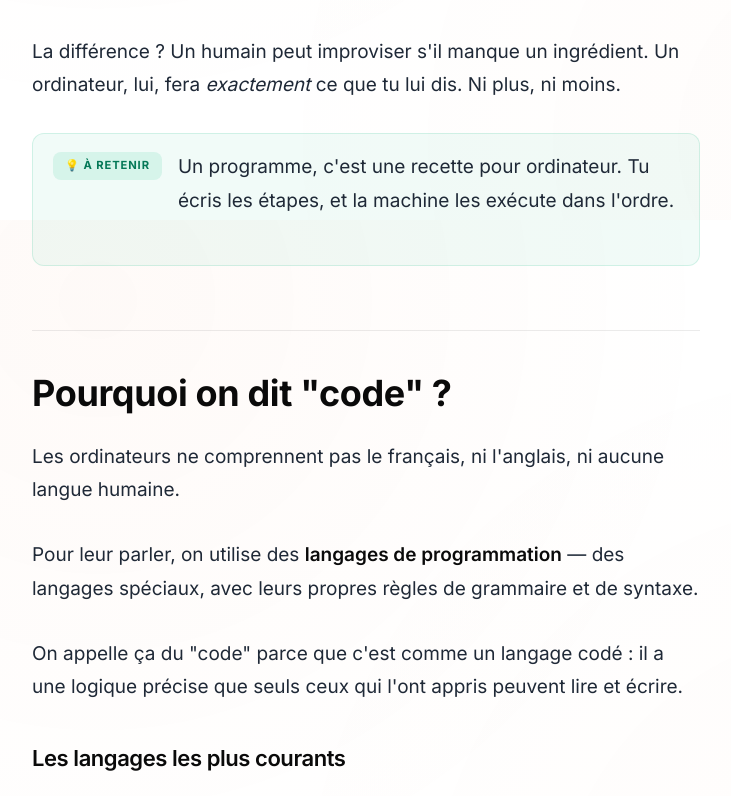
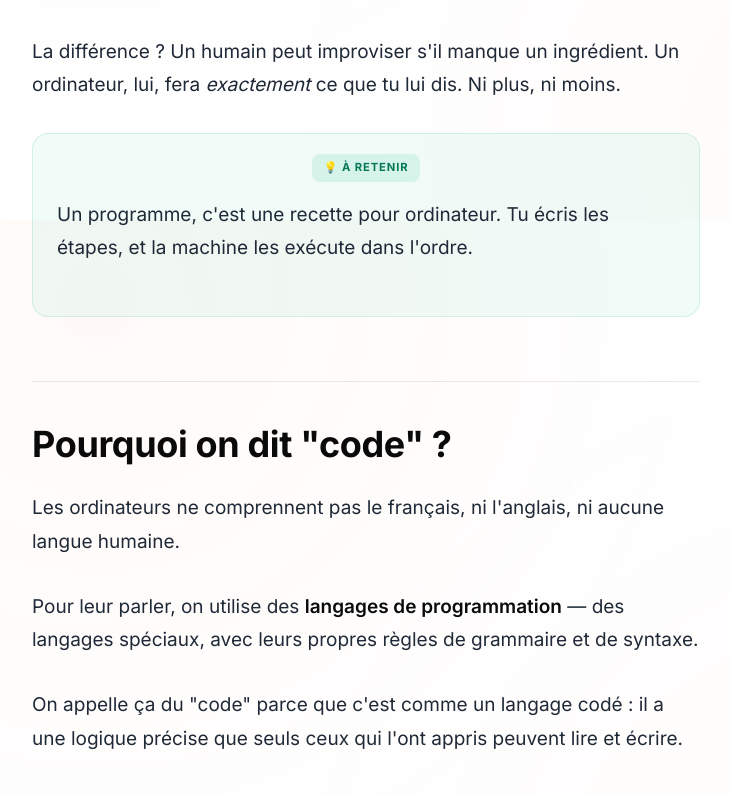
Before and after one commit to NovaIA25/lscript, a Next.js app: page /guide/programmer in a window 1280 px wide. Shown: the part 1380-2176 px from the top of the page, without its empty margins (158-889 px from the left). Built offline with nearby package versions, Linux system fonts and the light colour scheme.

Commit message:
style: callouts with centered title on top and content below

```diff
--- a/styles/globals.css
+++ b/styles/globals.css
@@ -1112,10 +1112,11 @@ pre code {
 .callout {
   position: relative;
   display: flex;
-  align-items: flex-start;
+  flex-direction: column;
+  align-items: center;
   gap: var(--space-4);
-  padding: var(--space-4) var(--space-5);
-  border-radius: var(--radius-lg);
+  padding: var(--space-5) var(--space-6);
+  border-radius: var(--radius-xl);
   margin: var(--space-8) 0;
   background: var(--callout-bg, rgba(16, 185, 129, 0.06));
   border: 1px solid var(--callout-border, rgba(16, 185, 129, 0.15));
@@ -1127,7 +1128,7 @@ pre code {
   border-color: var(--callout-border-hover, rgba(16, 185, 129, 0.25));
 }
 
-/* Title badge with icon */
+/* Title badge with icon - centered */
 .callout-title {
   display: inline-flex;
   align-items: center;
@@ -1141,8 +1142,6 @@ pre code {
   letter-spacing: 0.08em;
   color: var(--callout-text, #047857);
   white-space: nowrap;
-  flex-shrink: 0;
-  margin-top: 2px;
 }
 
 .callout-title span:first-child {
@@ -1150,8 +1149,8 @@ pre code {
 }
 
 .callout-content {
-  flex: 1;
-  min-width: 0;
+  width: 100%;
+  text-align: left;
 }
 
 .callout-content p {
```
